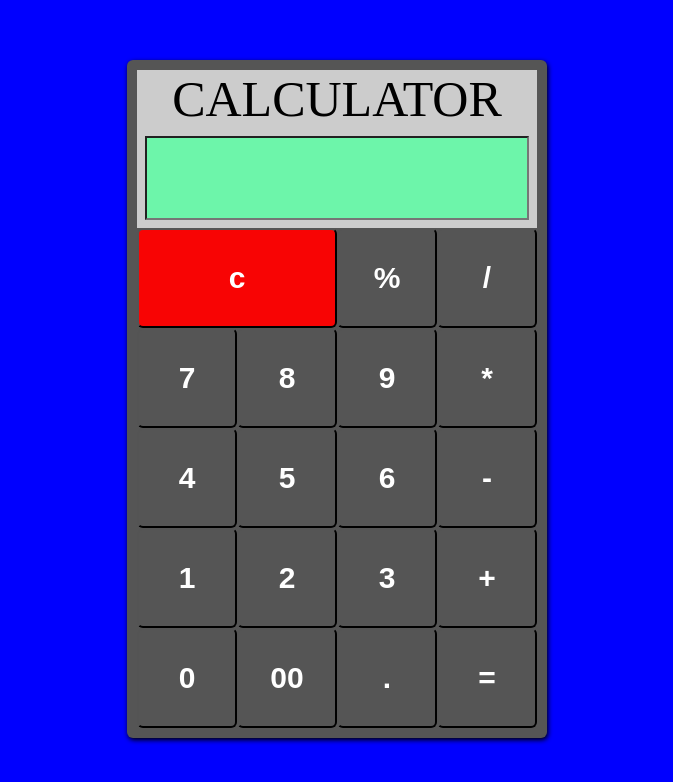
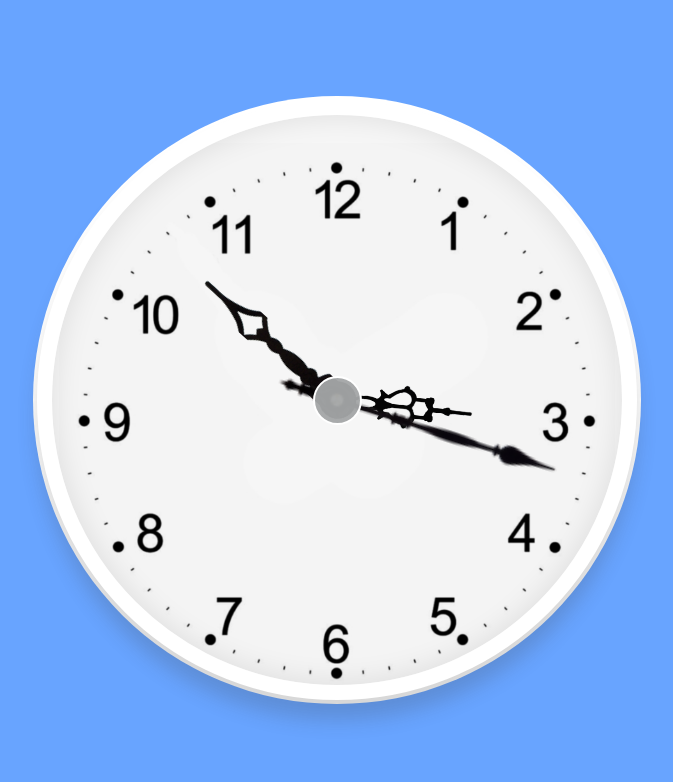
Before and after one commit to ronjuhuq/AnalogClock, a plain HTML site: page index.html in a window 1280 px wide. Shown: the whole page, without its empty margins (303-976 px from the left). Drawn offline with Linux system fonts and the light colour scheme.

Commit message:
Add files via upload

```diff
--- a/index.html
+++ b/index.html
@@ -4,61 +4,23 @@
     <meta charset="UTF-8">
     <meta http-equiv="X-UA-Compatible" content="IE=edge">
     <meta name="viewport" content="width=device-width, initial-scale=1.0">
-    <title>MD.Ronju Ahmed</title>
+    <title>Analog Clock with Html css & Javascript</title>
     <link rel="stylesheet" href="style.css">
 </head>
 <body>
-
-    <form class="calculator" name="calc">
-        <div class="title">
-            CALCULATOR
+    <div class="clock">
+        <div class="hour">
+            <div id="hr" class="hr"></div>
         </div>
-
-        <div class="screen">
-            <input type="text" class="value" name="txt">
+        <div class="minute">
+            <div id="mn" class="mn"></div>
         </div>
-
-        <div>
-            <input type="button" class="btn clear" onclick="document.calc.txt.value =''" value="c">
-
-            <input type="button" class="btn" onclick="document.calc.txt.value +='%'" value="%">
-            <input type="button" class="btn" onclick="document.calc.txt.value +='/'" value="/">
+        <div class="sec">
+            <div id="sc" class="sc"></div>
         </div>
-
-        <div>
-            <input type="button" class="btn" onclick="document.calc.txt.value +='7'" value="7">
-            <input type="button" class="btn" onclick="document.calc.txt.value +='8'" value="8">
-            <input type="button" class="btn" onclick="document.calc.txt.value +='9'" value="9">
-            <input type="button" class="btn" onclick="document.calc.txt.value +='*'" value="*">
-        </div>
-
-        <div>
-            <input type="button" class="btn" onclick="document.calc.txt.value +='4'" value="4">
-            <input type="button" class="btn" onclick="document.calc.txt.value +='5'" value="5">
-            <input type="button" class="btn" onclick="document.calc.txt.value +='6'" value="6">
-            <input type="button" class="btn" onclick="document.calc.txt.value +='-'" value="-">
-        </div>
-
-        <div>
-            <input type="button" class="btn" onclick="document.calc.txt.value +='1'" value="1">
-            <input type="button" class="btn" onclick="document.calc.txt.value +='2'" value="2">
-            <input type="button" class="btn" onclick="document.calc.txt.value +='3'" value="3">
-            <input type="button" class="btn" onclick="document.calc.txt.value +='+'" value="+">
-        </div>
-
-        <div>
-            <input type="button" class="btn" onclick="document.calc.txt.value +='0'" value="0">
-            <input type="button" class="btn" onclick="document.calc.txt.value +='00'" value="00">
-            <input type="button" class="btn" onclick="document.calc.txt.value +='.'" value=".">
-            <input type="button" class="btn" onclick="document.calc.txt.value = eval(calc.txt.value)" value="=">
-        </div>
+    </div>
 
 
-
-
-
-    </form>
-
-
+    <script src="./app.js"></script>
 </body>
 </html>
--- a/style.css
+++ b/style.css
@@ -1,62 +1,96 @@
 *{
-margin: 0;
-padding: 0;
-
+    margin: 0;
+    padding: 0;
+    box-sizing: border-box;
 }
 body{
     display: flex;
     justify-content: center;
-    background: blue;
+    align-items: center;
+    min-height: 100vh;
+    background: #68a4ff;
 }
-
-.calculator{
-    margin-top: 60px;
-    width: 400px;
-    background-color: #555;
-    padding: 10px;
-    font-size: 0;
-    box-shadow: 1px 2px 5px black;
-    border-radius: 6px;
+.clock{
+    display: flex;
+    justify-content: center;
+    align-items: center;
+    background: #fff url(./ck.jpg);
+    background-size: cover;
+    width: 600px;
+    height: 600px;
+    border-radius: 50%;
+    border: 15px solid #fff;
+    box-shadow: inset 0 0 30px rgba(0, 0, 0, 0.1),
+                0 20px 20px rgba(56, 56, 56, 0.2),
+                0 0 0 4px rgba(255, 255, 255, 1);
 }
-
-.title{
-    border-radius: 10px 10px 0 0s;
-    background: #ccc;
-    font-size: 50px;
-    text-align: center;
+.clock::before{
+    content: '';
+    position: absolute;
+    width: 45px;
+    height: 45px;
+    background: #a4a6a7f3;
+    border-radius: 50%;
+    border: 2px solid #fff;
+    z-index: 100000;
 
 }
+.hour, .hr{
+    height: 295;
+    width: 0px;
+    display: flex;
+    justify-content: center;
+    transform: rotate(0deg);
+    align-items: center;
+}
+.minute, .mn {
+	height: 363px;
+	width: 0px;
+	display: flex;
+	justify-content: center;
+	transform: rotate(0deg);
+	align-items: cover;
+}
+.sec, .sc{
+    height: 280px;
+    width: 0px;
+    display: flex;
+    justify-content: center;
+    transform: rotate(0deg);
+    align-items: center;
 
-.screen{
+}
+.hr, .mn, .sc{
     display: flex;
-    width: 400px;
-    height: 100px;
-    background: #ccc;
-    align-items: center;
     justify-content: center;
 }
-
-.value{
-    width: 380px;
-    height: 80px;
-    background: #6df5aa;
-    font-size: 30px;
+.hr::before{
+   content: '';
+   width: 60px;
+   height: 350px;
+   background-image: url(./hourshand.png);
+   position: absolute;
+   background-position: center center;
+   background-repeat: no-repeat;
+   background-size: cover;
 }
-
-.btn{
-    width: 100px;
-    height: 100px;
-    background: #555;
-    border-radius: 6px;
-    color: white;
-    font-size: 30px;
-    font-weight: bold;
+.mn::before {
+	content: '';
+	width: 30px;
+	height: 200px;
+	background-image: url(./hour.png);
+	position: absolute;
+	background-position: center center;
+	background-repeat: no-repeat;
+	background-size: cover;
 }
-.btn:hover{
-    background: #05d1fa;
+.sc::before{
+    content: '';
+   width: 200px;
+   height: 500px;
+   background-image: url(./secondhand.png);
+   position: absolute;
+   background-position: center center;
+   background-repeat: no-repeat;
+   background-size: cover;
 }
-
-.clear{
-    width: 200px;
-    background: #f80404;
-}
```
Also changed, not shown: app.js (+0 -46 lines), analog clock - Copy.png (added), mhand - Copy.png (added), sec - Copy.png (added), secondhand - Copy.png (added), uyyyy - Copy.png (added).
